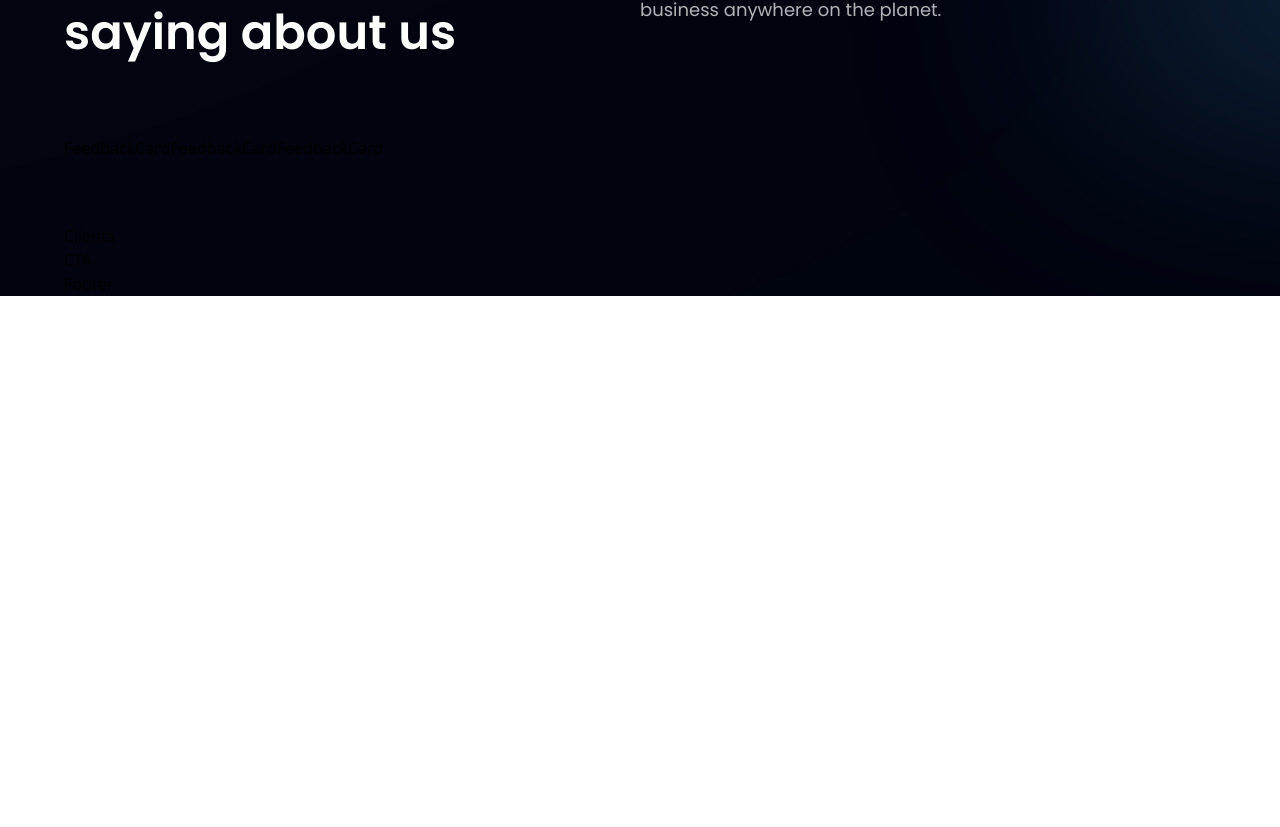
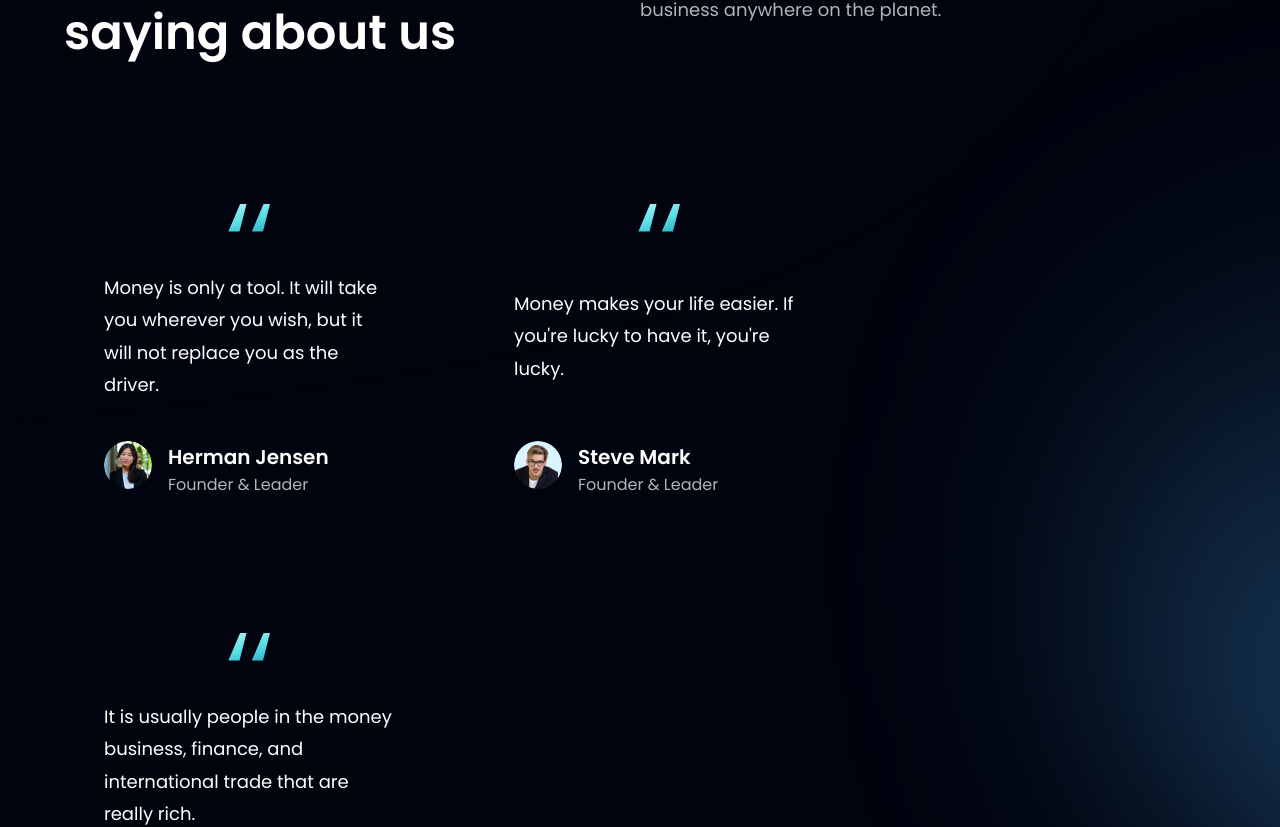
Before and after one commit to ZroC00l/banking_world, a React (Vite) app: page / in a window 1280 px wide. Shown: the part 2984-3811 px from the top of the page. Before the commit the page ends 3280 px from the top, so only its background shows below. Built offline with nearby package versions, Linux system fonts and the light colour scheme.

Commit message:
feedbackcard component update

```diff
--- a/src/components/FeedbackCard.jsx
+++ b/src/components/FeedbackCard.jsx
@@ -1,7 +1,27 @@
 import React from "react";
+import { quotes } from "../assets";
 
-const FeedbackCard = () => {
-  return <div>FeedbackCard</div>;
-};
-
+const FeedbackCard = ({ content, name, title, img }) => (
+  <div className="flex justify-between flex-col px-10 py-12 rounded-[20px] max-w-[370px] md:mr-10 sm:mr-5 mr-0 my-5 feedback-card">
+    <img
+      src={quotes}
+      alt="double_quotes"
+      className="w-[42.px] h-[27.6px] object-contain"
+    />
+    <p className="font-poppins font-normal text-[18px] text-white my-10 leading-[32.4px]">
+      {content}
+    </p>
+    <div className="flex flex-row">
+      <img src={img} alt={name} className="w-[48px] h-[48px] rounded-full" />
+      <div className="flex flex-col ml-4">
+        <h4 className="font-poppins font-semibold text-white text-[20px] leading-[32px]">
+          {name}
+        </h4>
+        <p className="font-poppins font-normal text-dimWhite text-[16px] leading-[24px]">
+          {title}
+        </p>
+      </div>
+    </div>
+  </div>
+);
 export default FeedbackCard;
```
